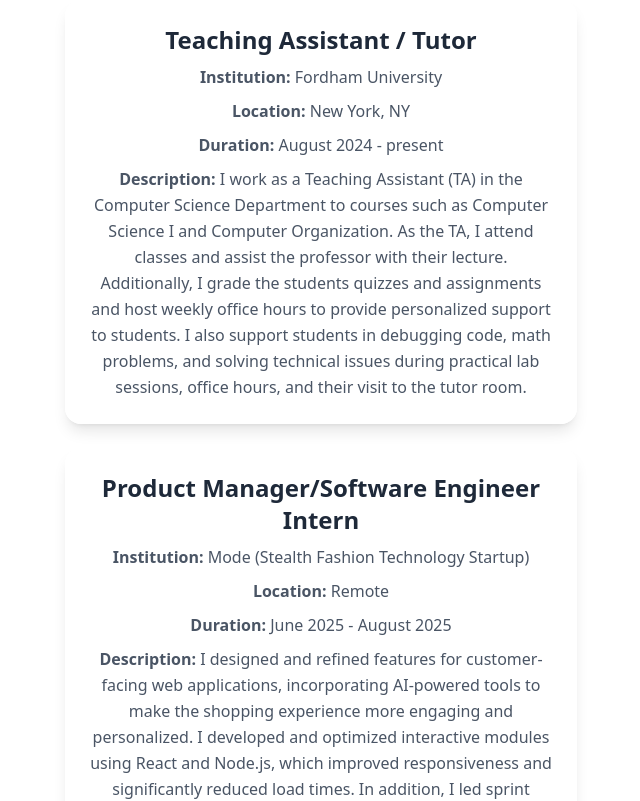
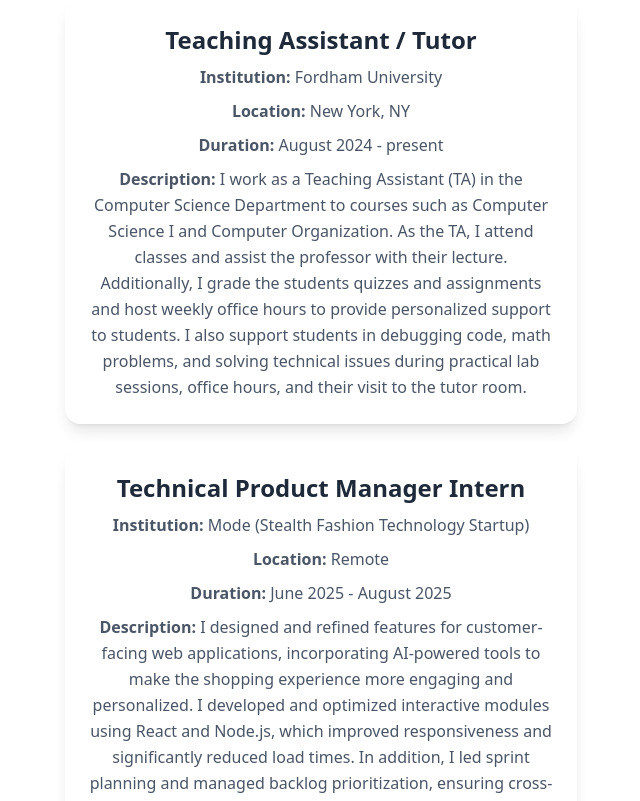
Before and after one commit to Moyo-Sa/portfolio, a React (Vite) app: page /experience in a window 1280 px wide. Shown: the top 801 px of the page, without its empty margins (319-959 px from the left). Built offline with nearby package versions, Linux system fonts and the light colour scheme.

Commit message:
Update Experience.jsx

```diff
--- a/src/components/Experience.jsx
+++ b/src/components/Experience.jsx
@@ -36,7 +36,7 @@
         {/* Mode Intern position */}
         <Container>
           <h1 className="text-2xl font-bold text-gray-800 text-center">
-            Product Manager/Software Engineer Intern
+            Technical Product Manager Intern
           </h1>
           <p className="text-gray-600 mt-2 leading-relaxed text-center">
             <span className="font-bold">Institution:</span> Mode (Stealth
```
